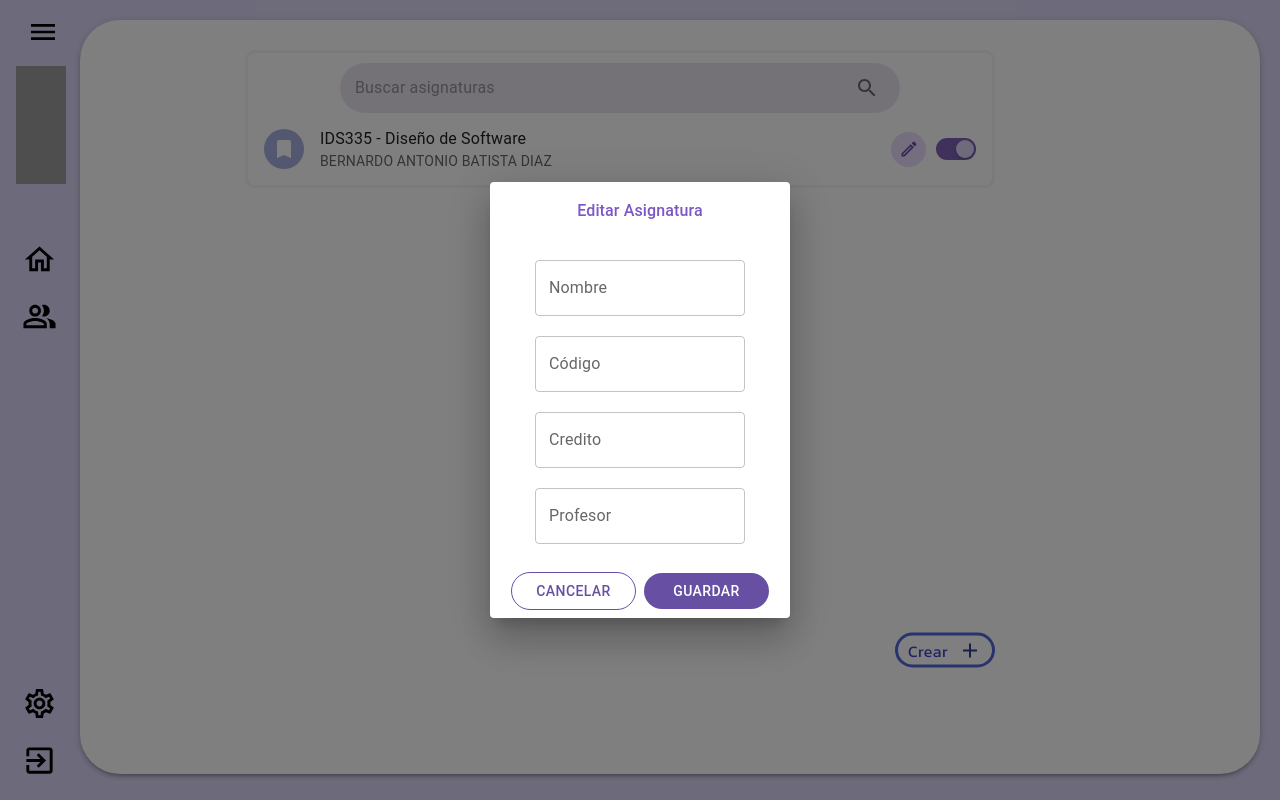
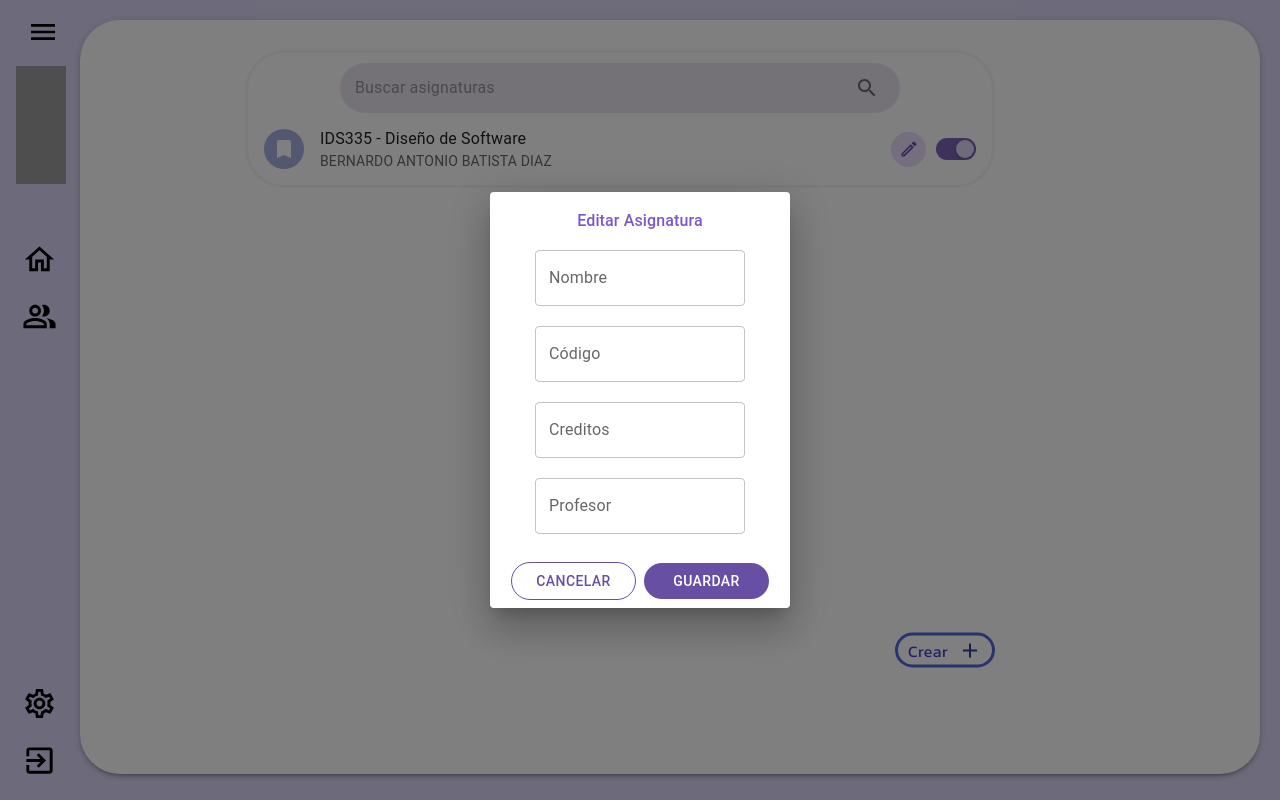
Before and after one commit to siriuzz/IndiC, a Next.js app: page /gestionar_asignaturas in a window 1280 px wide. Both pictures are taken after a click on the button 908 px from the left and 149 px from the top of the page. Built offline with nearby package versions, Linux system fonts and the light colour scheme; grey boxes are pictures that could not be loaded.

Commit message:
radius eachasignatura

```diff
--- a/src/app/gestionar_asignaturas/page.js
+++ b/src/app/gestionar_asignaturas/page.js
@@ -129,7 +129,7 @@ const EachAsignaturaStyle = {
     borderRight: "3px solid #F5F5F5",
     borderLeft: "3px solid #F5F5F5",
     borderBottom: "3px solid #F5F5F5",
-    borderRadius: "10px",
+    borderRadius: "40px",
     width: "750px",
     justifySelf: "center",
     marginLeft: "-100px",
@@ -272,10 +272,10 @@ export default function GestionarAsignatura() {
                     <Dialog open={isCreateDialogOpen} onClose={handleCloseCreateDialog}>
                         <DialogTitle style={{ fontSize: "16px", color: "#7E57C6", width: "300px", textAlign: "center" }}>Editar Asignatura</DialogTitle>
                         <DialogContent style={{ display: "flex", flexDirection: "column", alignItems: "center" }}>
-                            <TextField style={{ width: "210px", height: "56px", borderRadius: "40px", borderColor: "#7E57C266", marginTop: "20px" }} label="Nombre" />
-                            <TextField style={{ width: "210px", height: "56px", borderRadius: "90px", borderColor: "#7E57C266", marginTop: "20px" }} label="Código" />
-                            <TextField style={{ width: "210px", height: "56px", borderRadius: "90px", borderColor: "#7E57C266", marginTop: "20px" }} label="Credito" />
-                            <TextField style={{ width: "210px", height: "56px", borderRadius: "90px", borderColor: "#7E57C266", marginTop: "20px" }} label="Profesor" />
+                            <TextField style={{ width: "210px", height: "56px", borderColor: "#7E57C266", marginBottom: "20px" }} label="Nombre" />
+                            <TextField style={{ width: "210px", height: "56px", borderColor: "#7E57C266", marginBottom: "20px" }} label="Código" />
+                            <TextField style={{ width: "210px", height: "56px", borderColor: "#7E57C266", marginBottom: "20px" }} label="Creditos" />
+                            <TextField style={{ width: "210px", height: "56px", borderColor: "#7E57C266" }} label="Profesor" />
                         </DialogContent>
                         <DialogActions style={{ justifyContent: "center" }}>
                             <Button onClick={handleCloseCreateDialog} style={{ background: "#ffffff", color: "#6750A4", border: "1px solid #6750A4", borderRadius: "20px", width: "125px" }}>
@@ -306,7 +306,8 @@ export default function GestionarAsignatura() {
                         <DialogContent style={{ display: "flex", flexDirection: "column", alignItems: "center" }}>
                             <TextField style={{ width: "210px", height: "56px", borderRadius: "90px", borderColor: "#7E57C266", marginTop: "20px" }} label="Nombre" />
                             <TextField style={{ width: "210px", height: "56px", borderRadius: "90px", borderColor: "#7E57C266", marginTop: "20px" }} label="Código" />
-                            <TextField style={{ width: "210px", height: "56px", borderRadius: "90px", borderColor: "#7E57C266", marginTop: "20px" }} label="Credito" />
+                            <TextField style={{ width: "210px", height: "56px", borderRadius: "90px", borderColor: "#7E57C266", marginTop: "20px" }} label="Creditos" />
+                            <TextField style={{ width: "210px", height: "56px", borderRadius: "90px", borderColor: "#7E57C266", marginTop: "20px" }} label="Profesor" />
                         </DialogContent>
                         <DialogActions style={{ justifyContent: "center" }}>
                             <Button onClick={handleCloseCreateDialog2} style={{ background: "#ffffff", color: "#6750A4", border: "1px solid #6750A4", borderRadius: "20px", width: "125px" }}>
```
